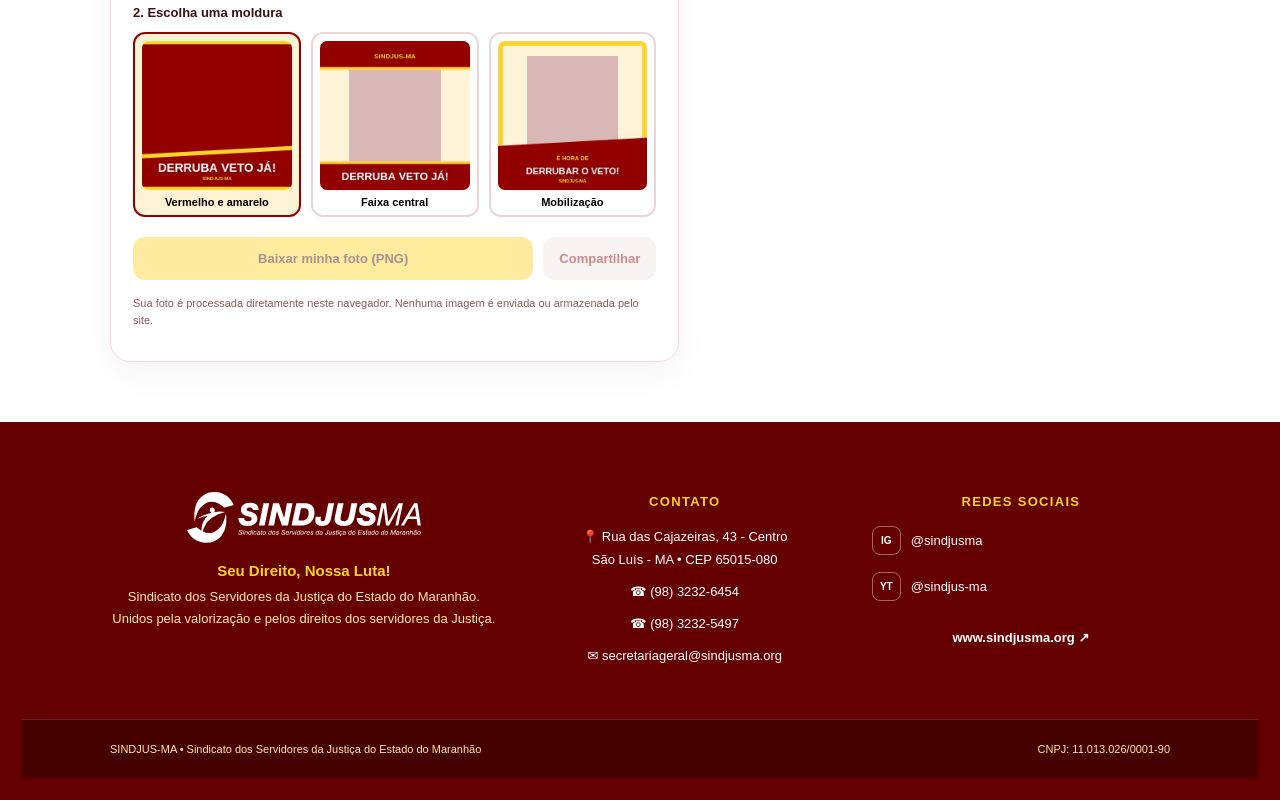
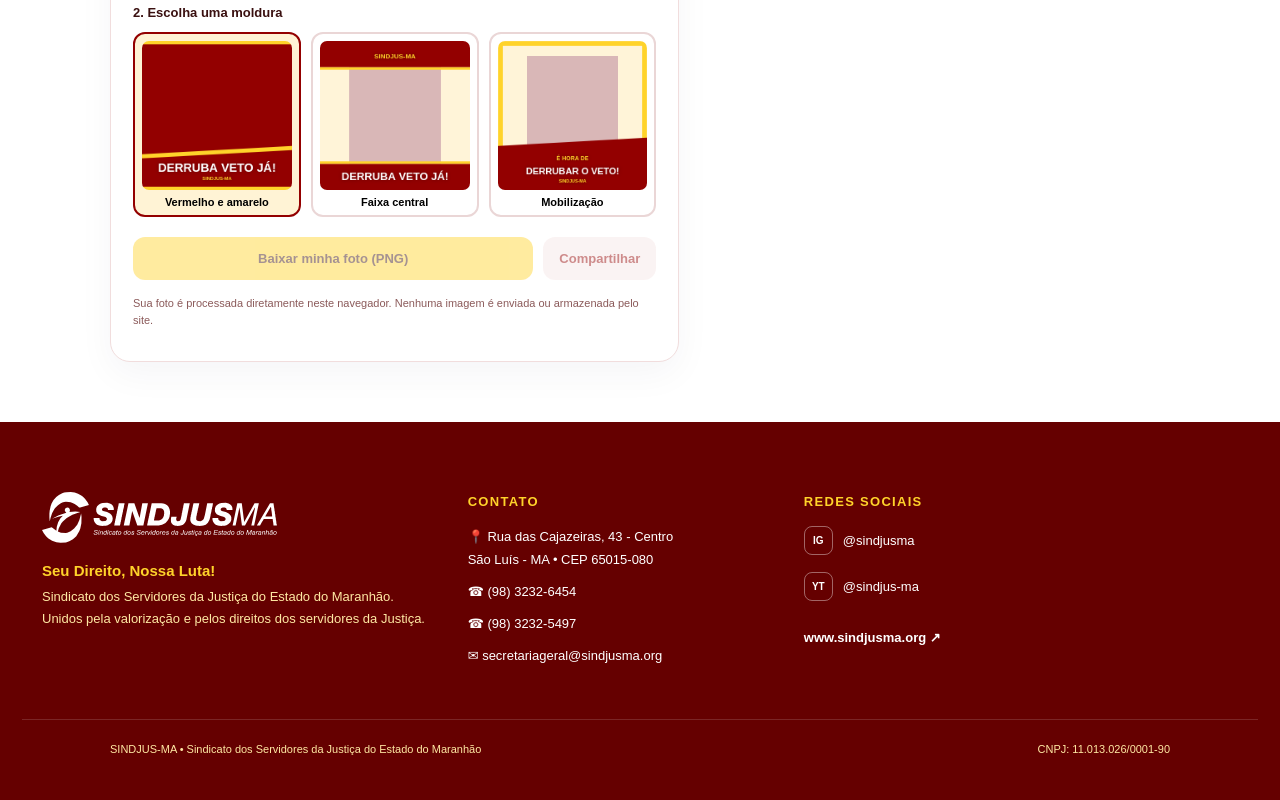
Before and after one commit to agenciadigitalhabla-art/sindjusma-avatar, a plain HTML site: page index.html in a window 1280 px wide. Shown: the part 1107-1907 px from the top of the page. Drawn offline with Linux system fonts and the light colour scheme.

Commit message:
Alinha rodapé à esquerda e remove barra inferior escura

```diff
--- a/index.html
+++ b/index.html
@@ -327,20 +327,20 @@ footer {
 /* Identidade visual e rodapé institucional */
 .header-logo{display:block;width:min(260px,34vw);height:auto;max-height:58px;object-fit:contain;object-position:left center}
 .site-footer{margin-top:0;background:#650000;color:#fff}
-.footer-main{max-width:1100px;margin:auto;padding:48px 20px 42px;display:grid;grid-template-columns:1.3fr 1fr 1fr;gap:38px}
-.footer-brand{max-width:390px}
+.footer-main{max-width:1100px;margin:0;padding:48px 20px 42px;display:grid;grid-template-columns:1.3fr 1fr 1fr;gap:38px;text-align:left}
+.footer-brand{max-width:390px;text-align:left}
 .footer-logo-card{display:inline-flex;align-items:center}
 .footer-logo-card img{display:block;width:235px;height:auto;max-height:75px;object-fit:contain}
 .footer-brand p{font-size:15px;font-weight:900;margin:17px 0 7px;color:#FFD32A}
 .footer-brand>span{display:block;color:#FFE8A3;font-size:13px;line-height:1.65}
-.footer-col h3{font-size:13px;text-transform:uppercase;letter-spacing:.1em;margin:2px 0 17px;color:#FFD32A}
+.footer-col{text-align:left}.footer-col h3{font-size:13px;text-transform:uppercase;letter-spacing:.1em;margin:2px 0 17px;color:#FFD32A}
 .footer-col a{display:block;color:#fff;font-size:13px;line-height:1.7;margin:0 0 10px;text-decoration:none}
 .footer-col a:hover{color:#FFD32A}
 .social-links{display:grid;gap:7px}
 .social-links a{display:flex;align-items:center;gap:10px}
 .social-icon{width:29px;height:29px;border:1px solid #ffffff65;border-radius:8px;display:grid;place-items:center;font-size:10px;font-weight:900;color:#fff}
 .footer-site{margin-top:16px!important;font-weight:800}
-.footer-bottom{background:#450000;border-top:1px solid #ffffff25}
+.footer-bottom{background:#650000;border-top:1px solid #ffffff25}
 .footer-bottom>div{max-width:1100px;min-height:58px;margin:auto;padding:14px 20px;display:flex;align-items:center;justify-content:space-between;gap:15px;color:#FFE8A3;font-size:11px}
 @media(max-width:780px){.header-logo{width:min(220px,52vw);max-height:48px}.footer-main{grid-template-columns:1fr;gap:28px;padding:38px 20px}.footer-logo-card img{width:210px}.footer-bottom>div{align-items:flex-start;flex-direction:column;justify-content:center;line-height:1.5}}
 
```
